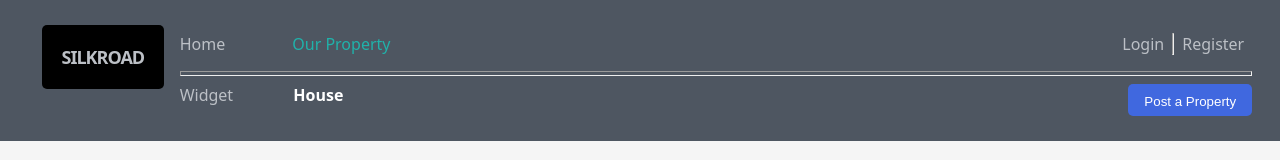
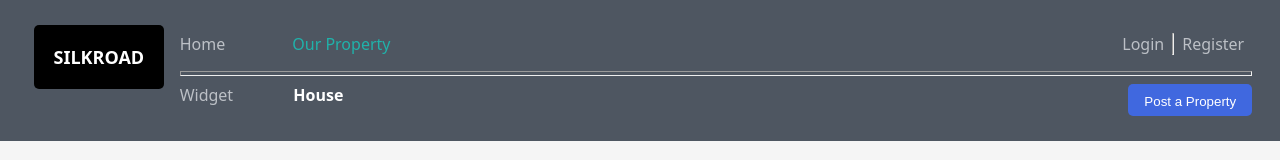
Before and after one commit to benjaminangafua/silk-road-vue-composition-api, a Vue app: page /grid in a window 1280 px wide. Shown: the top 160 px of the page. Built offline with nearby package versions, Linux system fonts and the light colour scheme.

Commit message:
Updated styling

```diff
--- a/src/assets/main.css
+++ b/src/assets/main.css
@@ -39,6 +39,10 @@ a {
     color: var(--header-txt-clr);
 }
 
+.logo a {
+    color: var(--white-clr);
+}
+
 .header button a {
     color: var(--white-clr) !important;
 }
@@ -65,9 +69,7 @@ a {
 .logo {
     padding: 20px;
     font-weight: 600;
-    color: var(--white-clr);
     font-size: 18px;
-    letter-spacing: -1px;
     background-color: var(--black-clr);
     place-self: start end;
     word-spacing: 0.01px;
--- a/src/components/HeadTop.vue
+++ b/src/components/HeadTop.vue
@@ -105,7 +105,7 @@ function closeToggleBtn(e){
                 <hr class="divider" ref="hr1">
                 <div class="bottom-nav"  id="bottom-nav"  ref="bottomNav">
                     <div class="bottom-left-nav">
-                        <RouterLink to="/widget"><div  class="toggle-menu-border">Widget</div></RouterLink>
+                        <RouterLink to="/widget"><div  class="toggle-menu-border" :class="route=='/widget' ?'active':'none'" >Widget</div></RouterLink>
                         <RouterLink to="#">
                             <div v-if="route == '/register'"> <b class="active-board-txt">Register</b></div>
                             <div v-else-if="route == '/login'"><b class="active-board-txt">Login</b></div>
```
